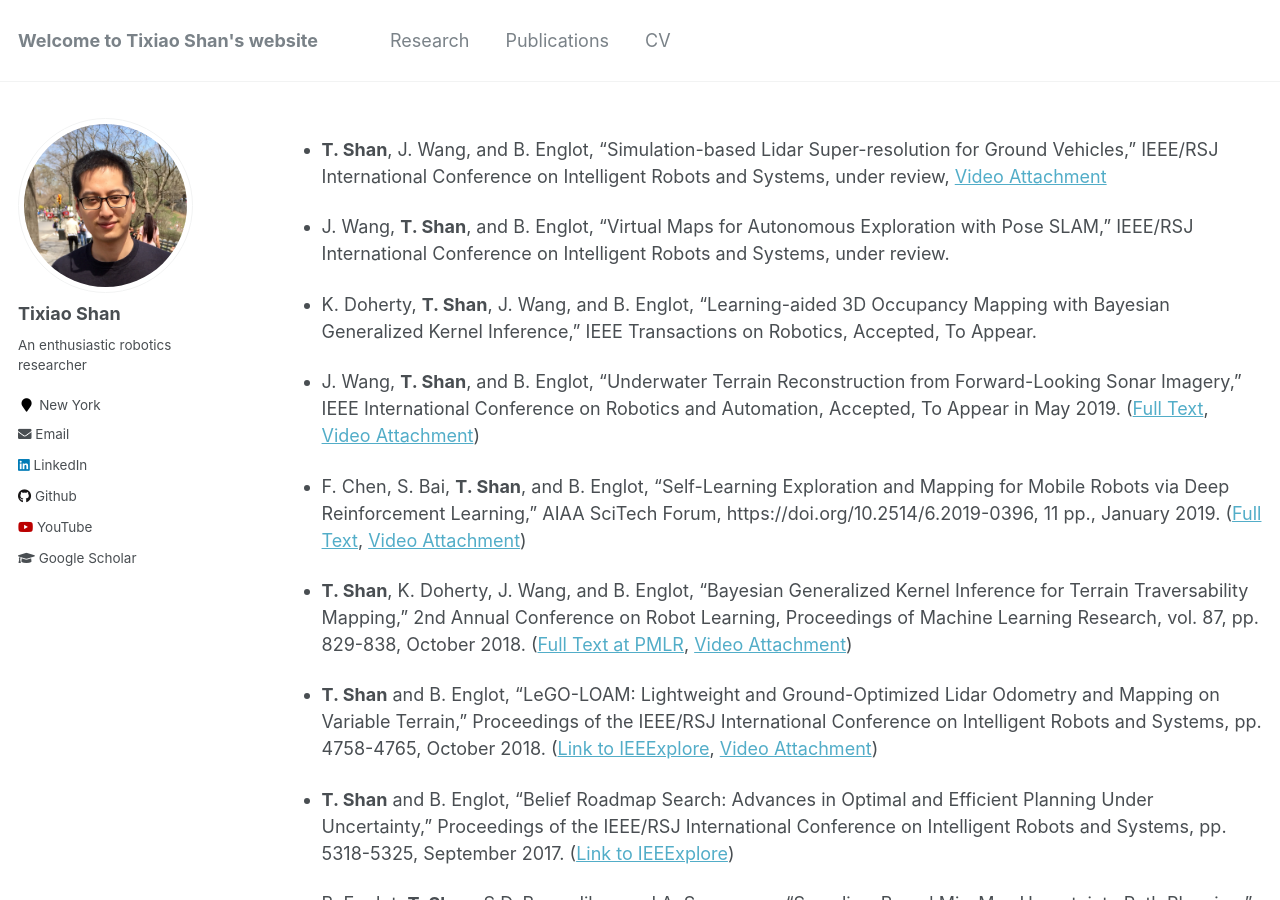
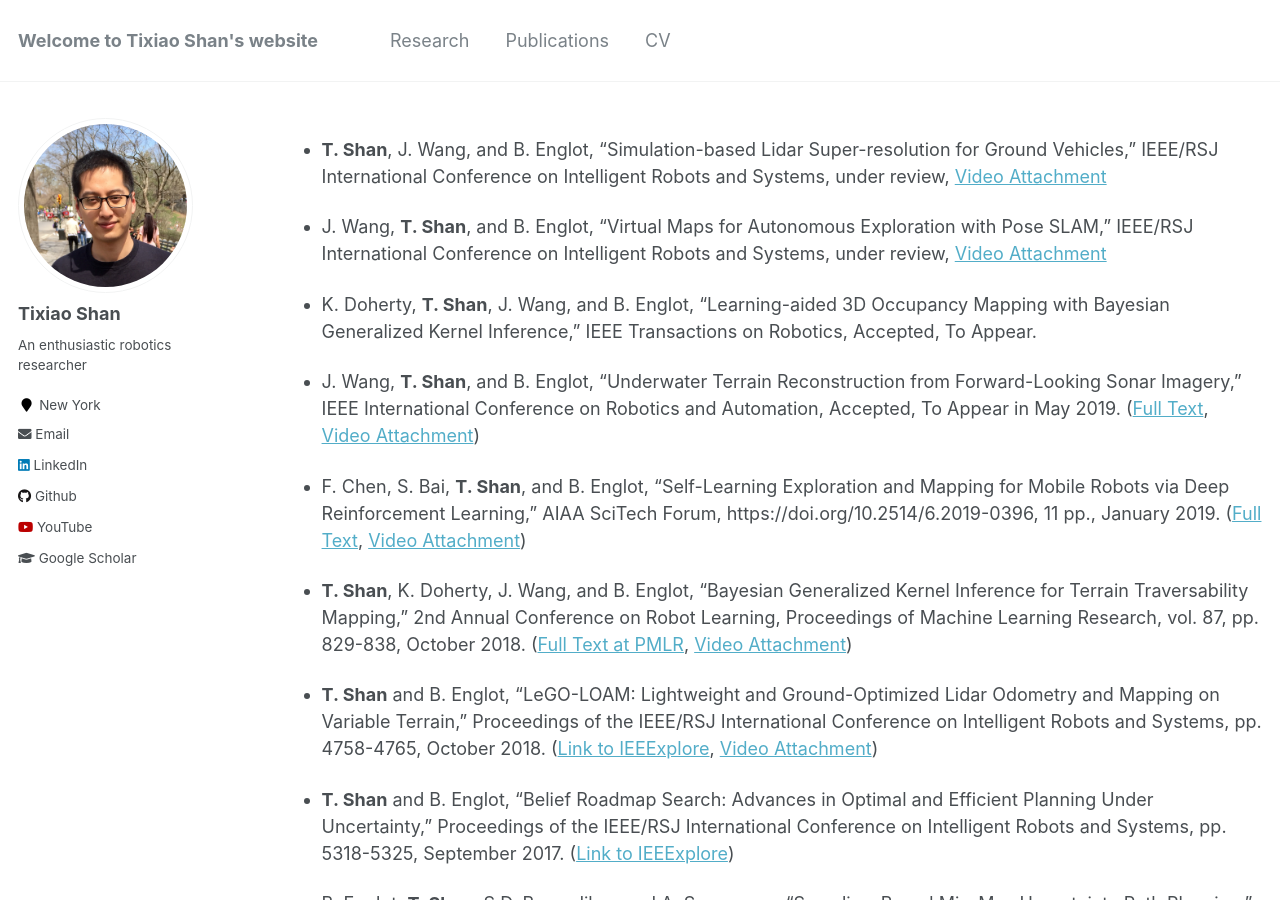
Before and after one commit to minxuanjun/tixiaoshan.github.io, a Jekyll site: the page built from _pages/publications.md, in a window 1280 px wide and 900 px high. Built offline with Jekyll 4.4.1, drawn with Linux system fonts in a browser that asks for light colours.

Commit message:
Update publications.md

```diff
--- a/_pages/publications.md
+++ b/_pages/publications.md
@@ -9,7 +9,7 @@ author_profile: true
 
 * **T. Shan**, J. Wang, and B. Englot, "Simulation-based Lidar Super-resolution for Ground Vehicles," IEEE/RSJ International Conference on Intelligent Robots and Systems, under review, [Video Attachment](https://www.youtube.com/watch?v=rNVTpkz2ggY)
 
-* J. Wang, **T. Shan**, and B. Englot, "Virtual Maps for Autonomous Exploration with Pose SLAM," IEEE/RSJ International Conference on Intelligent Robots and Systems, under review.
+* J. Wang, **T. Shan**, and B. Englot, "Virtual Maps for Autonomous Exploration with Pose SLAM," IEEE/RSJ International Conference on Intelligent Robots and Systems, under review, [Video Attachment](https://youtu.be/S8_uxufVlms)
 
 * K. Doherty, **T. Shan**, J. Wang, and B. Englot, "Learning-aided 3D Occupancy Mapping with Bayesian Generalized Kernel Inference," IEEE Transactions on Robotics, Accepted, To Appear.
 
```
